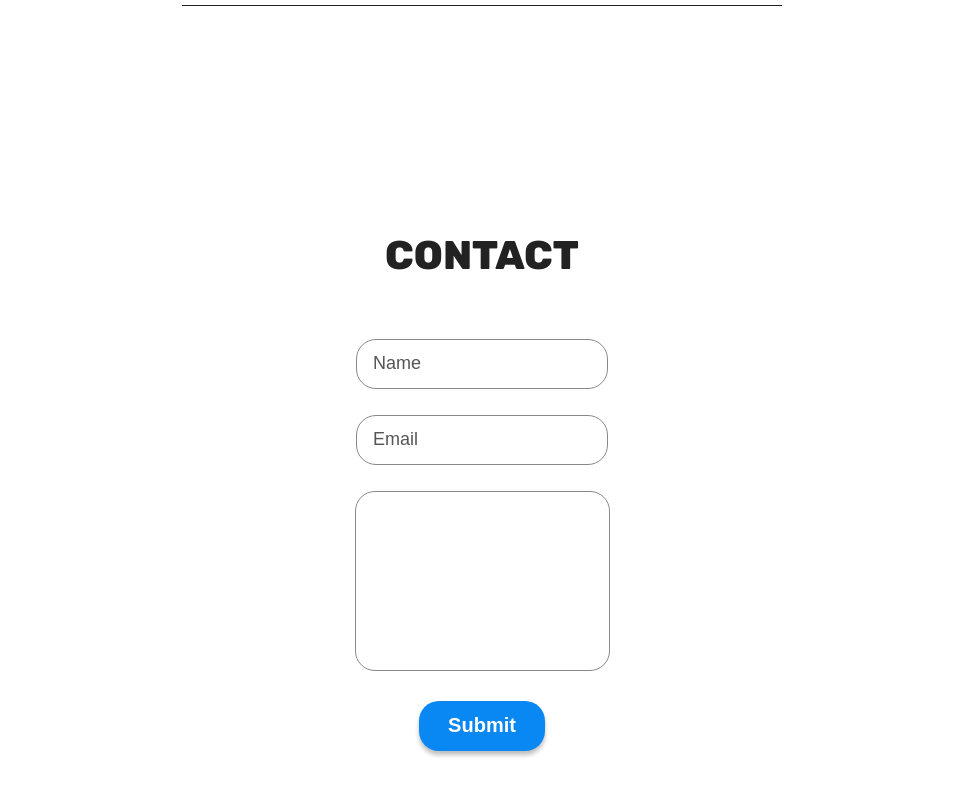
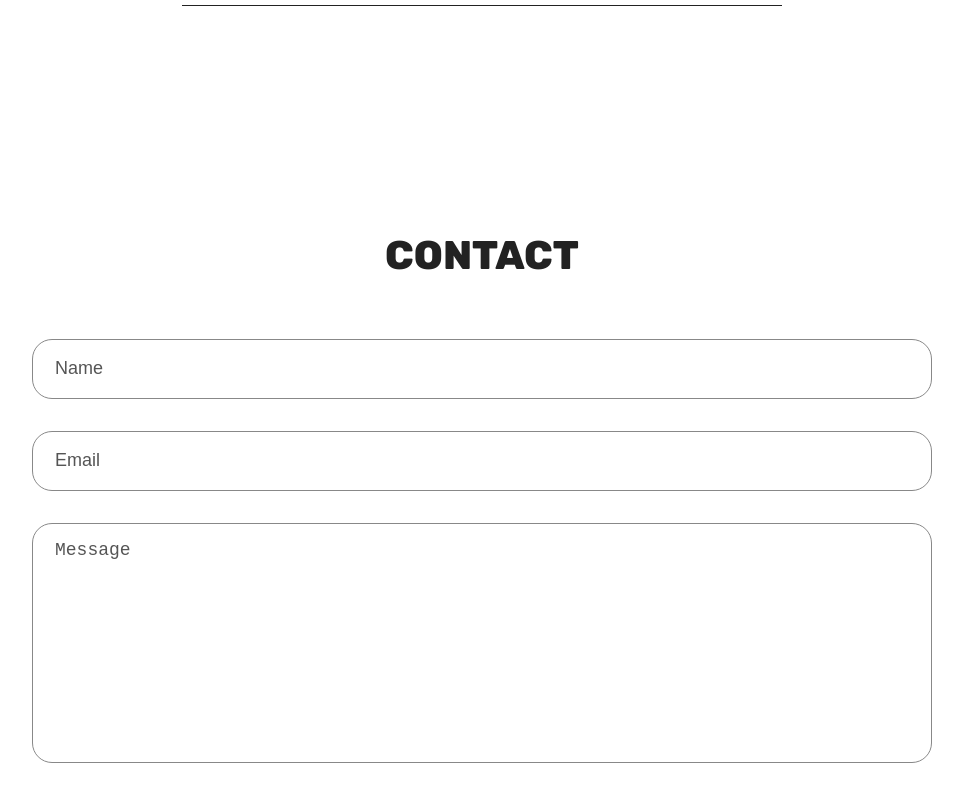
Before and after one commit to FergusShort/Portfolio, a React (Vite) app: page / in a window 1280 px wide. Shown: the part 6600-7393 px from the top of the page, without its empty margins (158-1121 px from the left). Built offline with nearby package versions, Linux system fonts and the light colour scheme.

Commit message:
update contact

```diff
--- a/src/sections/Contact/Contact.jsx
+++ b/src/sections/Contact/Contact.jsx
@@ -6,7 +6,7 @@ function Contact() {
     <section id="contact" className={styles.container} style={{paddingTop: '100px'}}>
       <h1 className="sectionTitle">Contact</h1>
       <form action="https://formspree.io/f/xpwzbokg" method="post">
-        <div className="formGroup">
+        <div className={styles.formGroup}>
           <label htmlFor="name" hidden>
             Name
           </label>
@@ -18,7 +18,7 @@ function Contact() {
           required
            />
         </div>
-        <div className="formGroup">
+        <div className={styles.formGroup}>
           <label htmlFor="email" hidden>
             Email
           </label>
@@ -30,7 +30,7 @@ function Contact() {
           required
            />
         </div>
-        <div className="formGroup">
+        <div className={styles.formGroup}>
           <label htmlFor="message" hidden>
             Message
           </label>
@@ -38,7 +38,8 @@ function Contact() {
           name="message"
           id="message"
           placeholder="Message"
-          required> </textarea>
+          required
+           />
 
         </div>
         <input className="hover btn" type="submit" value="Submit"/>
--- a/src/sections/Contact/ContactStyles.module.css
+++ b/src/sections/Contact/ContactStyles.module.css
@@ -2,7 +2,7 @@
   display: flex;
   flex-direction: column;
   text-align: center;
-  width: min(620px, 100%);
+  width: min(1120px, 100%);
   max-width: 100%;
   overflow-x: clip;
   margin: 0 auto;
@@ -12,16 +12,22 @@
 form {
   display: flex;
   flex-direction: column;
-  gap: 22px;
+  gap: 28px;
   align-items: center;
+  width: 100%;
+}
+
+.formGroup {
+  display: flex;
+  justify-content: center;
   width: 100%;
 }
 
 textarea,
 input:not([type="submit"]) {
-  height: 50px;
-  padding-left: 16px;
-  width: min(360px, 100%);
+  height: 60px;
+  padding-left: 22px;
+  width: min(900px, 92vw);
   max-width: 100%;
   font-size: 16px;
 }
@@ -29,7 +35,7 @@ input:not([type="submit"]) {
 textarea {
   padding-top: 16px;
   resize: none;
-  height: 180px;
+  height: 240px;
 }
 
 input,
@@ -50,8 +56,8 @@ input[type="submit"] {
   color: var(--btn-text-color);
   border: none;
   border-radius: 20px;
-  width: 126px;
-  height: 50px;
+  width: 160px;
+  height: 58px;
   font-size: 20px;
   font-weight: bold;
   box-shadow: 0 4px 4px rgba(0, 0, 0, 0.25);
@@ -73,11 +79,11 @@ input[type="submit"]:active {
 @media (min-width: 800px) {
   textarea,
   input:not([type="submit"]) {
-    width: min(420px, 100%);
+    width: min(900px, 92vw);
     font-size: 18px;
   }
   form {
-    gap: 26px;
+    gap: 32px;
   }
 }
 
@@ -85,7 +91,7 @@ input[type="submit"]:active {
 @media (min-width: 1400px) {
   textarea,
   input:not([type="submit"]) {
-    width: min(460px, 100%);
+    width: min(1000px, 92vw);
     font-size: 20px;
   }
 }
--- a/src/sections/Skills/SkillsStyles.module.css
+++ b/src/sections/Skills/SkillsStyles.module.css
@@ -13,7 +13,7 @@
     span{
         display: flex;
         align-items: center;
-        justify-content: flex-start;
+        justify-content: center;
         gap: 8px;
         min-width: max-content;
         flex: 0 1 240px;
@@ -29,7 +29,7 @@
 
     p {
         min-width: max-content;
-        text-align: left;
+        text-align: center;
         white-space: nowrap;
     }
 }
```
